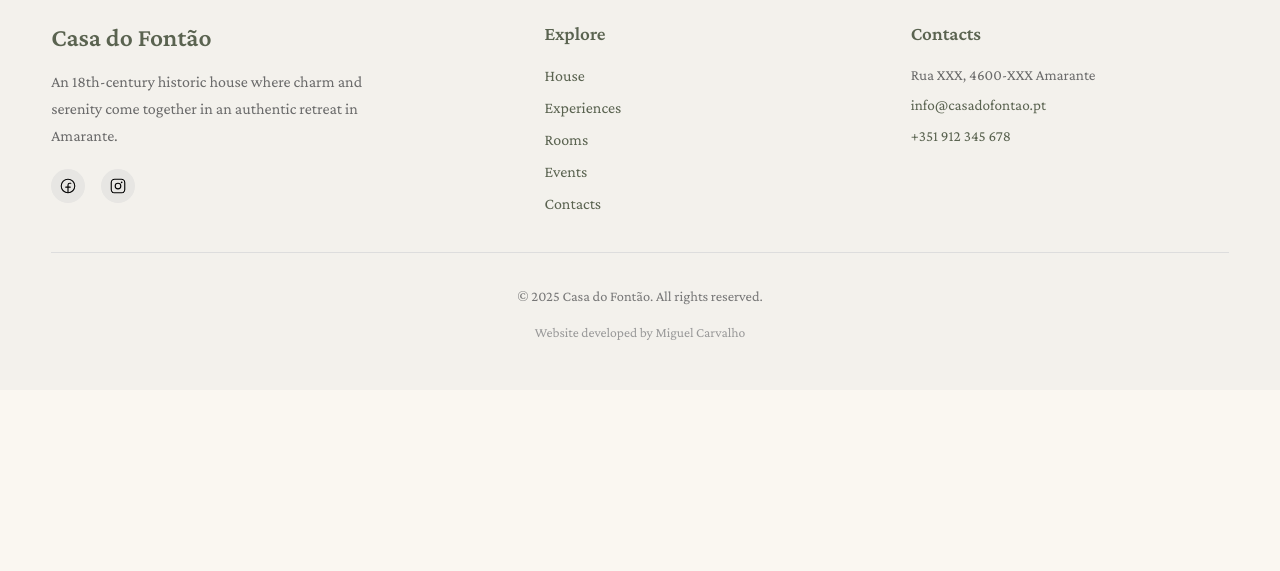
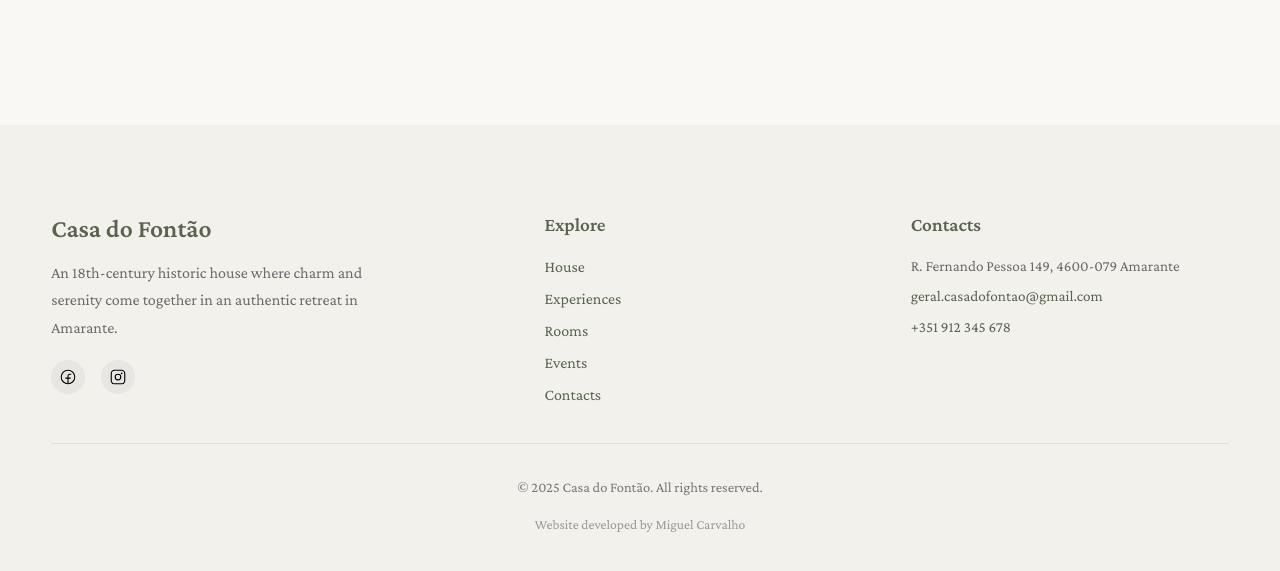
Before and after one commit to Carvalho286/casa-do-fontao, a plain HTML site: page index.html in a window 1280 px wide. Shown: the part 7259-7830 px from the top of the page. Before the commit the page ends 7649 px from the top, so only its background shows below. Drawn offline with nearby package versions, Linux system fonts and the light colour scheme.

Commit message:
Changed few pictures and footer
still missing phone number

```diff
--- a/css/style.css
+++ b/css/style.css
@@ -412,6 +412,7 @@ nav a {
 
 .essencia-img {
   width: 100%;
+  height: 25rem;
   border-radius: 6px;
   object-fit: cover;
 }
@@ -1214,6 +1215,7 @@ nav a {
 /* IMAGEM */
 .eventos-right img {
   width: 100%;
+  height: 50rem;
   border-radius: 6px;
   box-shadow: 0 8px 20px rgba(0, 0, 0, 0.08);
   object-fit: cover;
@@ -1562,6 +1564,15 @@ body.contactos-page .topbar .btn-small {
   color: #999;
 }
 
+.footer-bottom .credits a {
+  color: #999;
+  text-decoration: none;
+}
+
+.footer-bottom .credits a:hover {
+  color: #c7a045;
+}
+
 /* --- RESPONSIVO --- */
 @media (max-width: 900px) {
   .footer-container {
--- a/index.html
+++ b/index.html
@@ -485,9 +485,9 @@
         <div class="footer-contact">
           <h4 data-i18n="footerContacts">Contactos</h4>
           <ul>
-            <li>Rua XXX, 4600-XXX Amarante</li>
+            <li>R. Fernando Pessoa 149, 4600-079 Amarante</li>
             <li>
-              <a href="mailto:info@casadofontao.pt">info@casadofontao.pt</a>
+              <a href="mailto:geral.casadofontao@gmail.com">geral.casadofontao@gmail.com</a>
             </li>
             <li><a href="tel:+351912345678">+351 912 345 678</a></li>
           </ul>
@@ -496,7 +496,7 @@
 
       <div class="footer-bottom">
         <p data-i18n="footerRights">© 2025 Casa do Fontão. Todos os direitos reservados.</p>
-        <p class="credits" data-i18n="footerCredits">Website desenvolvido por Miguel Carvalho</p>
+        <p class="credits" data-i18n="footerCredits">Website desenvolvido por <a href="https://carvalho286.dev" target="_blank">Miguel Carvalho</a></p>
       </div>
     </footer>
 
--- a/js/lang.js
+++ b/js/lang.js
@@ -222,7 +222,7 @@ const translations = {
     footerExploreContacts: "Contactos",
     footerContacts: "Contactos",
     footerRights: "© 2025 Casa do Fontão. Todos os direitos reservados.",
-    footerCredits: "Website desenvolvido por Miguel Carvalho",
+    footerCredits: "Website desenvolvido por <a href=\"https://carvalho286.dev\" target=\"_blank\">Miguel Carvalho</a>",
   },
   en: {
     home: "The house",
@@ -445,7 +445,7 @@ every event becomes a memorable experience wrapped in elegance and authenticity.
     footerExploreContacts: "Contacts",
     footerContacts: "Contacts",
     footerRights: "© 2025 Casa do Fontão. All rights reserved.",
-    footerCredits: "Website developed by Miguel Carvalho",
+    footerCredits: "Website developed by <a href=\"https://carvalho286.dev\" target=\"_blank\">Miguel Carvalho</a>",
   },
   fr: {
     home: "La maison",
@@ -690,7 +690,7 @@ chaque événement devient une expérience mémorable empreinte d’élégance e
     footerExploreContacts: "Contacts",
     footerContacts: "Contacts",
     footerRights: "© 2025 Casa do Fontão. Tous droits réservés.",
-    footerCredits: "Site développé par Miguel Carvalho",
+    footerCredits: "Site développé par <a href=\"https://carvalho286.dev\" target=\"_blank\">Miguel Carvalho</a>",
   },
   es: {
     home: "La casa",
@@ -935,7 +935,7 @@ cada evento se convierte en una experiencia memorable llena de elegancia y auten
     footerExploreContacts: "Contactos",
     footerContacts: "Contactos",
     footerRights: "© 2025 Casa do Fontão. Todos los derechos reservados.",
-    footerCredits: "Sitio web desarrollado por Miguel Carvalho",
+    footerCredits: "Sitio web desarrollado por <a href=\"https://carvalho286.dev\" target=\"_blank\">Miguel Carvalho</a>",
   },
 };
 
@@ -963,7 +963,12 @@ function applyTranslations(lang) {
   document.querySelectorAll("[data-i18n]").forEach((el) => {
     const key = el.getAttribute("data-i18n");
     if (translations[lang] && translations[lang][key]) {
-      el.textContent = translations[lang][key];
+      // Use innerHTML for footerCredits to render HTML links
+      if (key === "footerCredits") {
+        el.innerHTML = translations[lang][key];
+      } else {
+        el.textContent = translations[lang][key];
+      }
     }
   });
 
```
Also changed, not shown: media/images/essencia-3.jpg.
